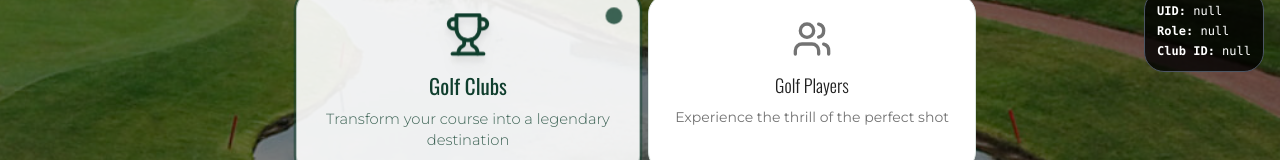
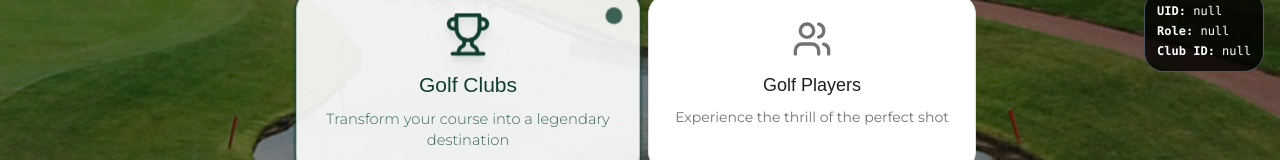
Before and after one commit to ABHTech7/holein1, a React (Vite) app: page / in a window 1280 px wide. Shown: the part 712-872 px from the top of the page. Built offline with nearby package versions, Linux system fonts and the light colour scheme; a web font is replaced by a local one.

Commit message:
Refactor: Change font to Calder Dark

```diff
--- a/src/components/home/AudienceSelector.tsx
+++ b/src/components/home/AudienceSelector.tsx
@@ -45,7 +45,7 @@ const AudienceSelector = ({ onAudienceChange, selectedAudience }: AudienceSelect
                 : 'text-muted-foreground'
             }`} />
           </div>
-          <h3 className={`font-display text-lg font-light mb-2 transition-all duration-300 ${
+          <h3 className={`font-calder text-lg font-light mb-2 transition-all duration-300 ${
             selectedAudience === 'clubs'
               ? 'text-primary font-normal text-xl'
               : 'text-foreground'
@@ -83,7 +83,7 @@ const AudienceSelector = ({ onAudienceChange, selectedAudience }: AudienceSelect
                 : 'text-muted-foreground'
             }`} />
           </div>
-          <h3 className={`font-display text-lg font-light mb-2 transition-all duration-300 ${
+          <h3 className={`font-calder text-lg font-light mb-2 transition-all duration-300 ${
             selectedAudience === 'players'
               ? 'text-secondary font-normal text-xl'
               : 'text-foreground'
```
